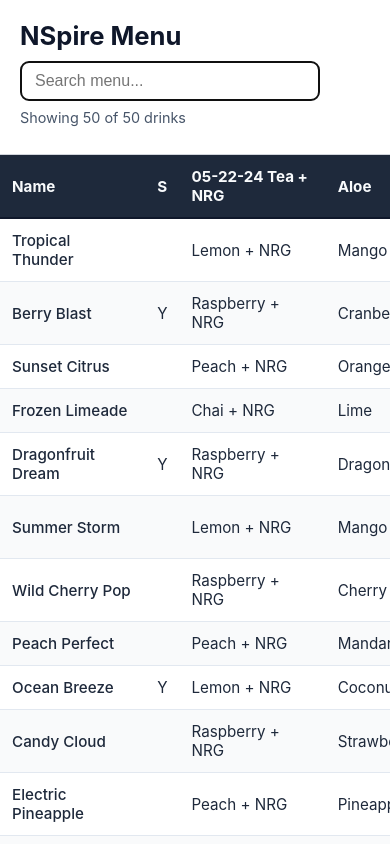
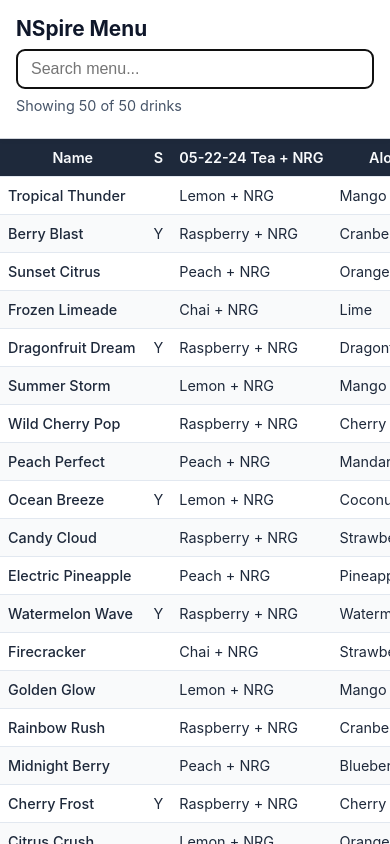
Before and after one commit to BeardedInfoSec/NSpire, a plain HTML site: page index.html in a window 390 px wide. Drawn offline with nearby package versions, Linux system fonts and the light colour scheme.

Commit message:
Update index.html

```diff
--- a/index.html
+++ b/index.html
@@ -2,7 +2,7 @@
 <html lang="en">
 <head>
   <meta charset="UTF-8" />
-  <meta name="viewport" content="width=device-width, initial-scale=1.0"/>
+  <meta name="viewport" content="width=device-width, initial-scale=1.0" />
   <title>NSpire Menu</title>
   <script src="https://cdn.jsdelivr.net/npm/papaparse@5.4.1/papaparse.min.js"></script>
 
@@ -15,7 +15,6 @@
       font-family: -apple-system, BlinkMacSystemFont, Segoe UI, Roboto, sans-serif;
       background: #f1f5f9;
       color: #111;
-      overflow: hidden;
       display: flex;
       flex-direction: column;
     }
@@ -25,14 +24,14 @@
       top: 0;
       z-index: 1000;
       background: #ffffff;
-      padding: 20px;
+      padding: 1rem 1.5rem;
       border-bottom: 1px solid #d1d5db;
       box-shadow: 0 2px 4px rgba(0, 0, 0, 0.04);
     }
 
     h1 {
-      margin: 0 0 10px;
-      font-size: 1.6rem;
+      margin: 0 0 0.5rem;
+      font-size: clamp(1.4rem, 2.5vw, 2rem);
       color: #0f172a;
     }
 
@@ -41,36 +40,48 @@
       border: 1px solid #cbd5e1;
       border-radius: 8px;
       width: 100%;
-      max-width: 300px;
+      max-width: 500px;
       font-size: 1rem;
       background: #fff;
       color: #0f172a;
-      margin-bottom: 8px;
+      margin-bottom: 0.5rem;
     }
 
     #rowCount {
       font-size: 0.9rem;
       color: #475569;
-      padding-bottom: 8px;
+      margin-bottom: 0.5rem;
     }
 
     #loading {
       font-style: italic;
       color: #64748b;
-      padding: 20px;
+      padding: 1rem;
     }
 
     .table-container {
       flex: 1;
       overflow: auto;
-      max-height: 100%;
     }
 
     table {
       width: 100%;
       border-collapse: collapse;
       background: #fff;
-      min-width: 850px;
+      table-layout: auto;
+    }
+
+    thead th,
+    tbody td {
+      padding: 12px;
+      border-bottom: 1px solid #e2e8f0;
+      font-size: 0.95rem;
+      color: #1e293b;
+      white-space: nowrap;
+      overflow: hidden;
+      text-overflow: ellipsis;
+      max-width: 250px;
+      position: relative;
     }
 
     thead th {
@@ -78,19 +89,9 @@
       top: 0;
       background: #1e293b;
       color: #f8fafc;
-      text-align: left;
-      padding: 12px;
-      font-size: 0.95rem;
-      border-bottom: 2px solid #0f172a;
+      font-weight: 600;
       cursor: pointer;
       z-index: 2;
-    }
-
-    tbody td {
-      padding: 12px;
-      border-bottom: 1px solid #e2e8f0;
-      font-size: 0.95rem;
-      color: #1e293b;
     }
 
     tbody tr:nth-child(even) td {
@@ -104,27 +105,66 @@
     thead th:first-child {
       position: sticky;
       left: 0;
-    background: #1e293b; /* match header row background */
-    color: #f8fafc;
+      background: #1e293b;
       z-index: 5;
     }
 
     tbody td:first-child {
       position: sticky;
       left: 0;
-    background: #ffffff; /* match table body */
+      background: #ffffff;
       z-index: 2;
       font-weight: 500;
     }
 
+    /* Hover tooltip for full text */
+    td:hover::after,
+    th:hover::after {
+      content: attr(data-fulltext);
+      position: absolute;
+      top: 100%;
+      left: 0;
+      white-space: normal;
+      background: #ffffff;
+      color: #111827;
+      border: 1px solid #ccc;
+      padding: 6px 8px;
+      z-index: 10;
+      width: max-content;
+      max-width: 400px;
+      box-shadow: 0 2px 5px rgba(0,0,0,0.1);
+    }
 
     #empty {
-      padding: 20px;
+      padding: 1rem;
       color: #6b7280;
       font-style: italic;
+      text-align: center;
+    }
+
+    @media (max-width: 768px) {
+      header {
+        padding: 1rem;
+      }
+
+      #search {
+        font-size: 1rem;
+        max-width: 100%;
+      }
+
+      thead th,
+      tbody td {
+        padding: 10px 8px;
+        font-size: 0.9rem;
+      }
+
+      h1 {
+        font-size: 1.3rem;
+      }
     }
   </style>
 </head>
+
 <body>
   <header>
     <h1>NSpire Menu</h1>
@@ -151,7 +191,6 @@ thead th:first-child {
     const emptyEl = document.getElementById("empty");
     const rowCount = document.getElementById("rowCount");
 
-    // Load CSV
     fetch("menu.csv")
       .then(res => res.text())
       .then(text => {
@@ -166,13 +205,13 @@ thead th:first-child {
         document.getElementById("loading").textContent = "Error loading menu.csv: " + err;
       });
 
-    // Render
     function render() {
       thead.innerHTML = "";
       const tr = document.createElement("tr");
       headers.forEach(h => {
         const th = document.createElement("th");
         th.textContent = h;
+        th.setAttribute("data-fulltext", h);
         th.addEventListener("click", () => toggleSort(h));
         if (sortState.key === h) {
           th.textContent = h + (sortState.dir === 1 ? " ▲" : " ▼");
@@ -195,7 +234,9 @@ thead th:first-child {
         const row = document.createElement("tr");
         headers.forEach(h => {
           const td = document.createElement("td");
-          td.textContent = obj[h] || "";
+          const value = obj[h] || "";
+          td.textContent = value;
+          td.setAttribute("data-fulltext", value);
           row.appendChild(td);
         });
         frag.appendChild(row);
@@ -205,7 +246,6 @@ thead th:first-child {
       rowCount.textContent = `Showing ${filtered.length} of ${rows.length} drinks`;
     }
 
-    // Debounced search for performance
     let debounceTimer;
     searchInput.addEventListener("input", (e) => {
       clearTimeout(debounceTimer);
@@ -221,7 +261,6 @@ thead th:first-child {
       }, 200);
     });
 
-    // Sort
     function toggleSort(key) {
       sortState.key === key ? sortState.dir *= -1 : (sortState.key = key, sortState.dir = 1);
       applySort(key, sortState.dir);
@@ -234,7 +273,6 @@ thead th:first-child {
       if (rerender) render();
     }
 
-    // Auto-focus on search field
     window.addEventListener("load", () => searchInput.focus());
   </script>
 </body>
```
Lines whose indentation alone changed are shown as unchanged.
